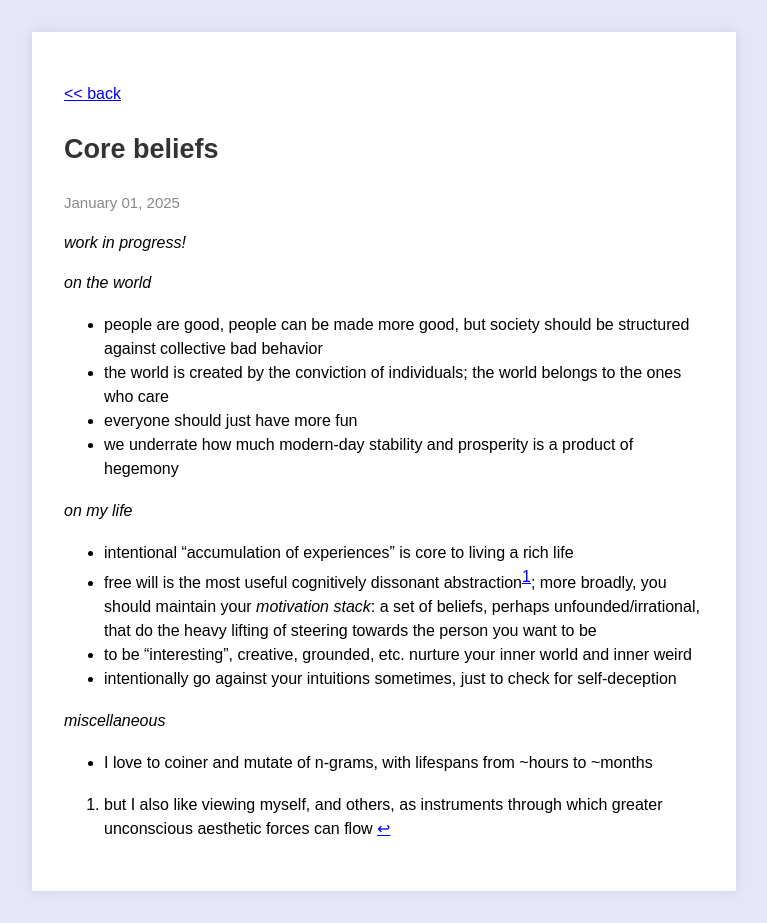
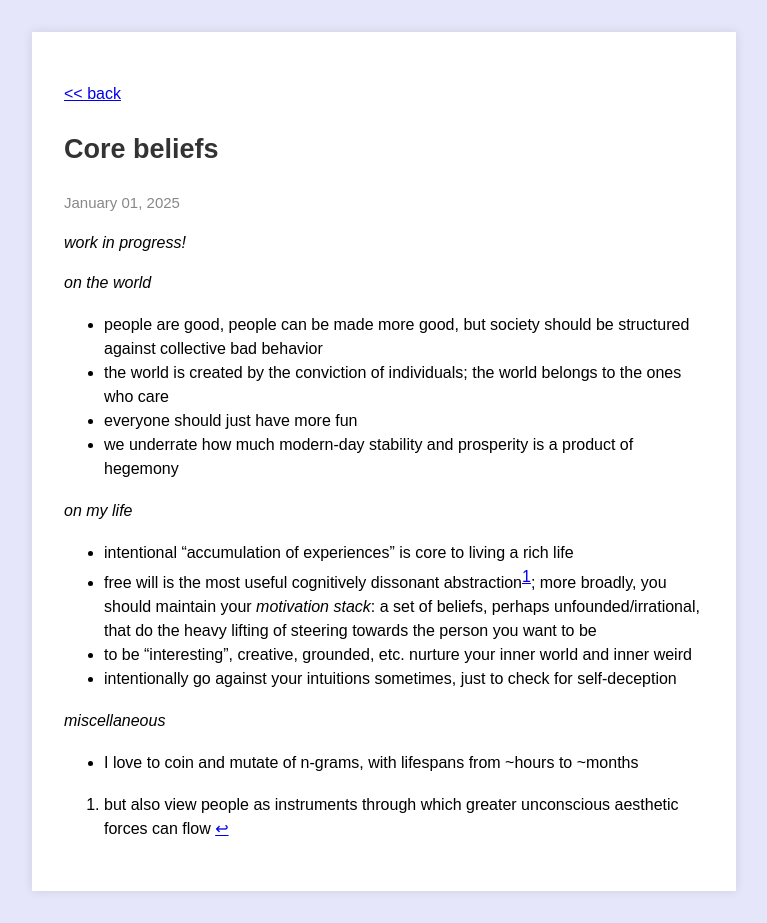
Before and after one commit to Christine8888/christine8888.github.io, a Jekyll site: the page built from _all_posts/_published/2025-01-13-core-beliefs.md, in a window 1280 px wide. Shown: the whole page, without its empty margins (256-1023 px from the left). Built offline with Jekyll 4.4.1, drawn with Linux system fonts in a browser that asks for light colours.

Commit message:
rpivate blog for now

```diff
--- a/_all_posts/_published/2025-01-13-core-beliefs.md
+++ b/_all_posts/_published/2025-01-13-core-beliefs.md
@@ -20,10 +20,10 @@
 - intentionally go against your intuitions sometimes, just to check for self-deception
 
 *miscellaneous*
-- I love to coiner and mutate of n-grams, with lifespans from ~hours to ~months
+- I love to coin and mutate of n-grams, with lifespans from ~hours to ~months
 
 
 
 
 
-[^1]: but I also like viewing myself, and others, as instruments through which greater unconscious aesthetic forces can flow
+[^1]: but also view people as instruments through which greater unconscious aesthetic forces can flow
--- a/index.html
+++ b/index.html
@@ -13,7 +13,7 @@
             <div class="nav-buttons">
                 <a href="index.html" class="nav-button active">me</a>
                 <a href="work.html" class="nav-button">work</a>
-                <a href="blog.html" class="nav-button">writing</a>
+                <!-- <a href="blog.html" class="nav-button">writing</a> -->
                 <a href="gallery.html" class="nav-button">gallery</a>
             </div>
         </header>
```
